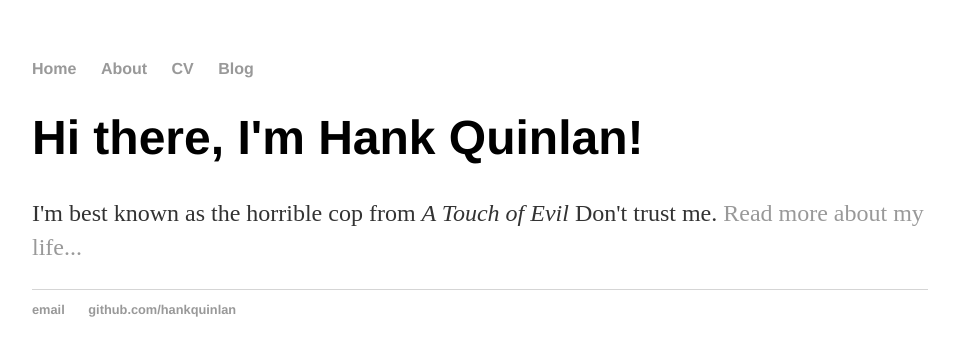
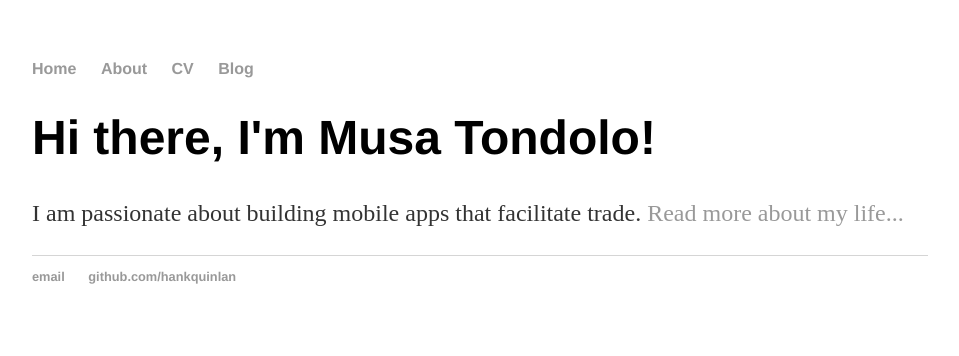
Before and after one commit to mtondolo/mtondolo.github.io, a Jekyll site: the page built from index.html, in a window 1280 px wide. Shown: the top 356 px of the page, without its empty margins (160-1119 px from the left). Built offline with Jekyll 4.4.1, drawn with Linux system fonts in a browser that asks for light colours.

Commit message:
Update index.html

```diff
--- a/index.html
+++ b/index.html
@@ -3,6 +3,6 @@ layout: default
 title: Hank Quinlan, Horrible Cop
 ---
 <div class="blurb">
-	<h1>Hi there, I'm Hank Quinlan!</h1>
-	<p>I'm best known as the horrible cop from <em>A Touch of Evil</em> Don't trust me. <a href="/about">Read more about my life...</a></p>
+	<h1>Hi there, I'm Musa Tondolo!</h1>
+	<p>I am passionate about building mobile apps that facilitate trade. <a href="/about">Read more about my life...</a></p>
 </div><!-- /.blurb -->
```
